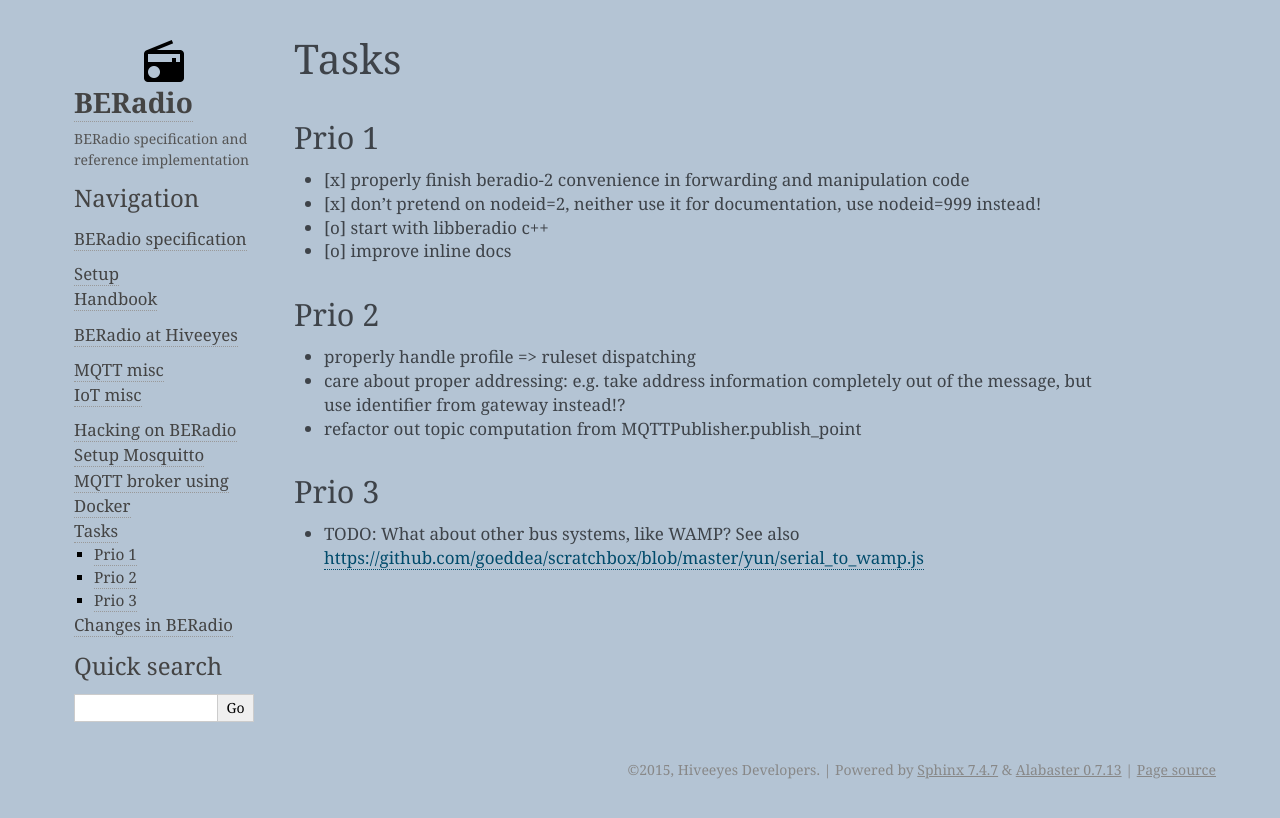
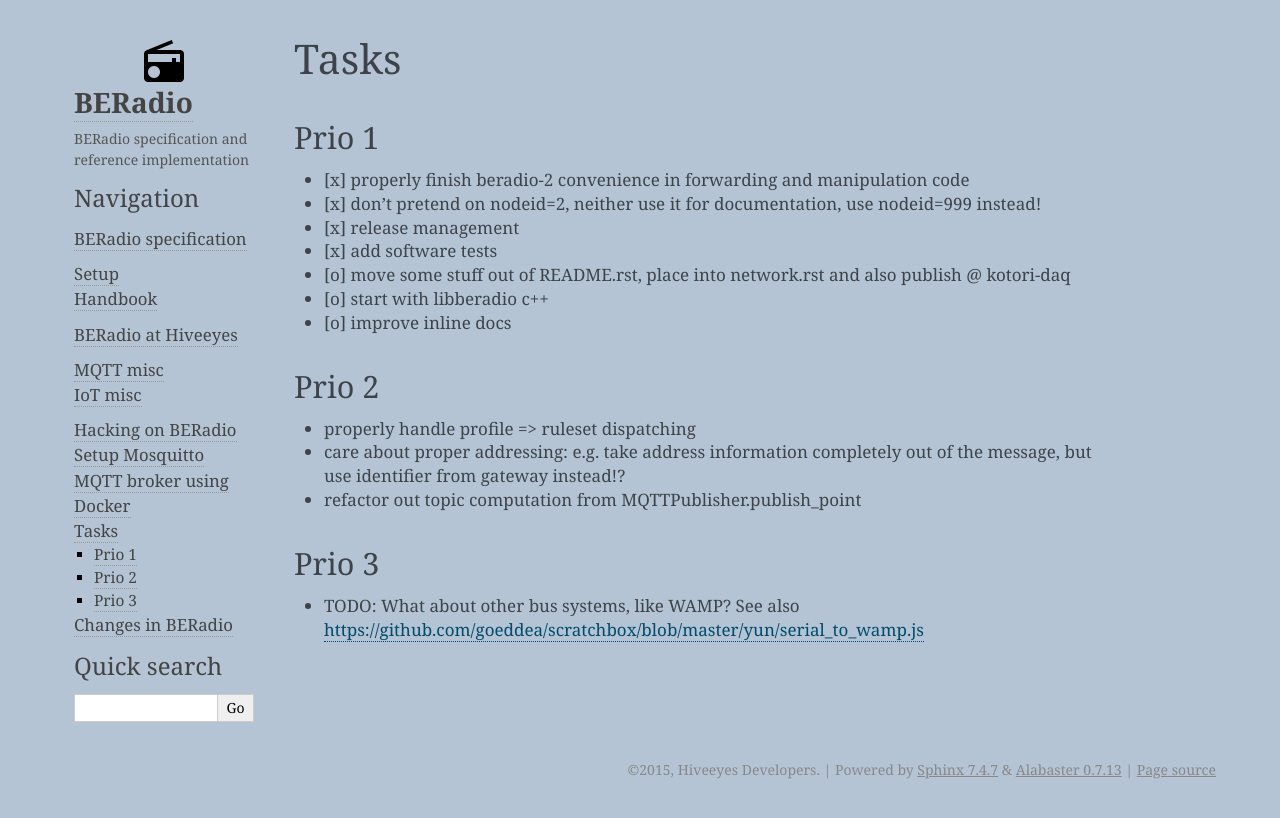
Before and after one commit to hiveeyes/beradio, a Sphinx documentation site: the page built from doc/source/tasks.rst, in a window 1280 px wide. Shown: the top 818 px of the page. Built offline with Sphinx 7.4.7, drawn with Linux system fonts in a browser that asks for light colours.

Commit message:
update docs

```diff
--- a/doc/source/conf.py
+++ b/doc/source/conf.py
@@ -29,7 +29,7 @@
 # Add any Sphinx extension module names here, as strings. They can be
 # extensions coming with Sphinx (named 'sphinx.ext.*') or your custom
 # ones.
-extensions = []
+extensions = ['sphinx.ext.autodoc', 'sphinx.ext.doctest']
 
 # Add any paths that contain templates here, relative to this directory.
 templates_path = ['_templates']
@@ -89,7 +89,7 @@
 
 # If true, sectionauthor and moduleauthor directives will be shown in the
 # output. They are ignored by default.
-#show_authors = False
+show_authors = True
 
 # The name of the Pygments (syntax highlighting) style to use.
 pygments_style = 'sphinx'
@@ -127,7 +127,7 @@
 
 # The name of an image file (relative to this directory) to place at the top
 # of the sidebar.
-html_logo = None
+#html_logo = None
 
 # The name of an image file (within the static path) to use as favicon of the
 # docs.  This file should be a Windows icon file (.ico) being 16x16 or 32x32
--- a/doc/source/hacking.rst
+++ b/doc/source/hacking.rst
@@ -42,11 +42,13 @@
 
 Display detailed test coverage::
 
+    make test-coverage
     open coverage/html/index.html
 
 For writing doctests, please have a look at the fine documentation:
 - https://docs.python.org/2/library/doctest.html
 - https://pymotw.com/2/doctest/
+
 
 
 Running the program
--- a/doc/source/tasks.rst
+++ b/doc/source/tasks.rst
@@ -8,6 +8,9 @@
 ------
 - [x] properly finish beradio-2 convenience in forwarding and manipulation code
 - [x] don't pretend on nodeid=2, neither use it for documentation, use nodeid=999 instead!
+- [x] release management
+- [x] add software tests
+- [o] move some stuff out of README.rst, place into network.rst and also publish @ kotori-daq
 - [o] start with libberadio c++
 - [o] improve inline docs
 
```
Also changed, not shown: 2 other files.
